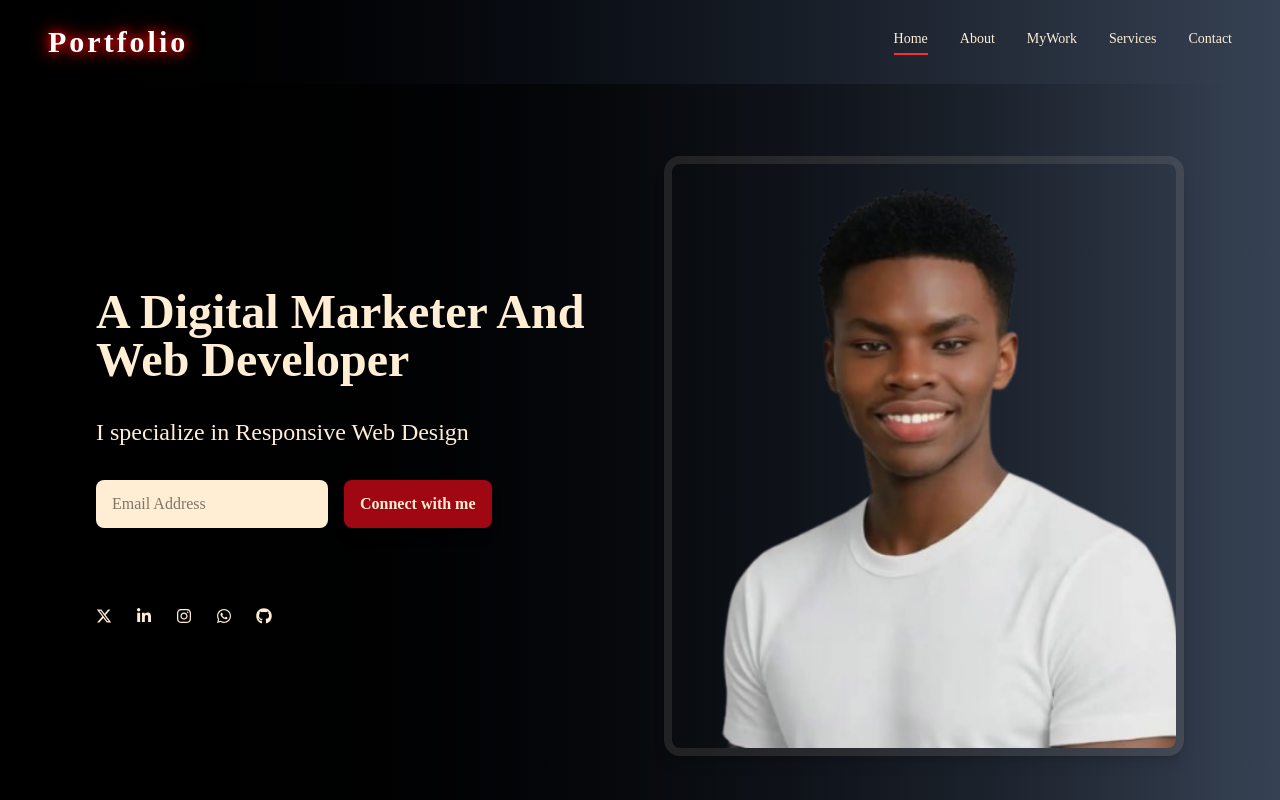
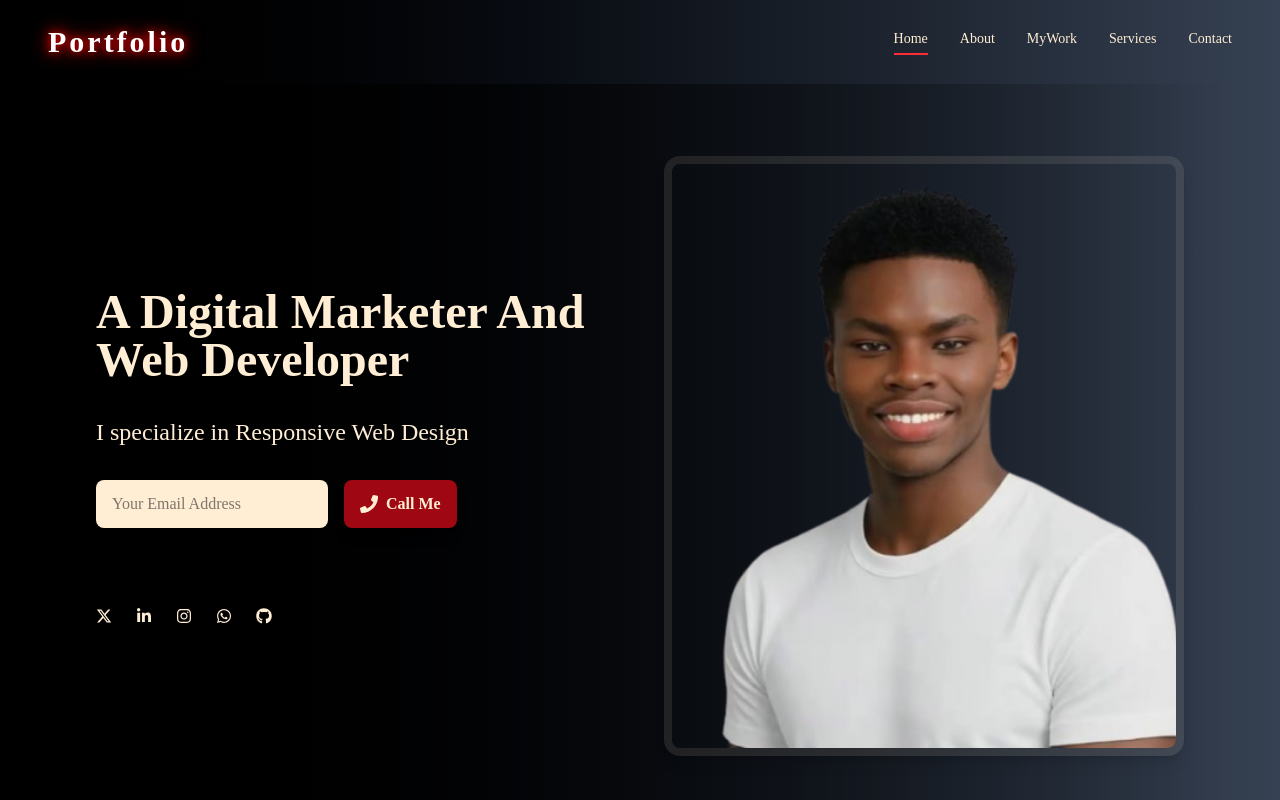
Before and after one commit to Segeramos/Crimson, a React (Vite) app: page / in a window 1280 px wide. Shown: the top 800 px of the page. Built offline with nearby package versions, Linux system fonts and the light colour scheme.

Commit message:
added call button

```diff
--- a/src/components/Contact.jsx
+++ b/src/components/Contact.jsx
@@ -10,12 +10,14 @@ const Contact = () => {
   const sendEmail = (e) => {
     e.preventDefault();
 
-    emailjs.sendForm(
+    emailjs
+      .sendForm(
         import.meta.env.VITE_EMAILJS_SERVICE_ID,
         import.meta.env.VITE_EMAILJS_TEMPLATE_ID,
         form.current,
         import.meta.env.VITE_EMAILJS_PUBLIC_KEY
-    ).then(
+      )
+      .then(
         (result) => {
           console.log(result.text);
           setToast({ message: 'Message sent successfully!', type: 'success', show: true });
@@ -33,7 +35,10 @@ const Contact = () => {
 
   return (
     <div className="min-h-screen bg-gradient-to-r from-black py-16 px-4 sm:px-8 text-orange-100 relative">
-
+      {/* Toast Notification */}
+      {toast.show && (
+        <Toast message={toast.message} type={toast.type} />
+      )}
 
       <div className="max-w-6xl mx-auto grid grid-cols-1 md:grid-cols-2 gap-12 items-start">
         {/* Left: Contact Info */}
@@ -66,32 +71,56 @@ const Contact = () => {
           <div className="grid grid-cols-1 sm:grid-cols-1 gap-4">
             <div>
               <label className="block text-sm font-medium">Your Name</label>
-              <input name="your_name" type="text" placeholder="Your_Name" required className="w-full border border-orange-100 rounded px-3 py-2 mt-1 bg-transparent text-orange-100" />
+              <input
+                name="your_name"
+                type="text"
+                placeholder="Your_Name"
+                required
+                className="w-full border border-orange-100 rounded px-3 py-2 mt-1 bg-transparent text-orange-100"
+              />
             </div>
-
           </div>
 
           <div>
             <label className="block text-sm font-medium">Email</label>
-            <input name="email" type="email" placeholder="example@email.com" required className="w-full border border-orange-100 rounded px-3 py-2 mt-1 bg-transparent text-orange-100" />
+            <input
+              name="email"
+              type="email"
+              placeholder="example@email.com"
+              required
+              className="w-full border border-orange-100 rounded px-3 py-2 mt-1 bg-transparent text-orange-100"
+            />
           </div>
 
           <div>
             <label className="block text-sm font-medium">Phone (optional)</label>
-            <input name="phone" type="text" placeholder="xxx-xxx-xxxx" className="w-full border border-orange-100 rounded px-3 py-2 mt-1 bg-transparent text-orange-100" />
+            <input
+              name="phone"
+              type="text"
+              placeholder="xxx-xxx-xxxx"
+              className="w-full border border-orange-100 rounded px-3 py-2 mt-1 bg-transparent text-orange-100"
+            />
           </div>
 
           <div>
             <label className="block text-sm font-medium">Message</label>
-            <textarea name="message" rows="5" placeholder="Type your message ..." required className="w-full border border-gray-300 rounded px-3 py-2 mt-1 bg-transparent text-orange-100"></textarea>
+            <textarea
+              name="message"
+              rows="5"
+              placeholder="Type your message ..."
+              required
+              className="w-full border border-gray-300 rounded px-3 py-2 mt-1 bg-transparent text-orange-100"
+            ></textarea>
           </div>
 
-          <button type="submit" className="bg-red-800 hover:bg-red-700 text-orange-100 font-semibold py-2 px-8 rounded-full transition cursor-pointer">
+          <button
+            type="submit"
+            className="bg-red-800 hover:bg-red-700 text-orange-100 font-semibold py-2 px-8 rounded-full transition cursor-pointer"
+          >
             Submit
           </button>
         </form>
       </div>
-
     </div>
   );
 };
--- a/src/components/Home.jsx
+++ b/src/components/Home.jsx
@@ -1,13 +1,18 @@
+import React, { useState, useRef } from "react";
 import { about } from "../data";
 import { motion } from "framer-motion";
 import Footer from "./Footer";
-import { FaXTwitter } from 'react-icons/fa6';
+import emailjs from "@emailjs/browser";
+import Toast from "./Toast";
+import { FaXTwitter } from "react-icons/fa6";
 import {
   FaGithub,
   FaInstagram,
   FaLinkedinIn,
-  FaWhatsapp
-} from 'react-icons/fa';
+  FaWhatsapp,
+} from "react-icons/fa";
+import { FaPhone } from "react-icons/fa";
+
 
 // Animation variants
 const iconsContainer = {
@@ -24,11 +29,54 @@ const iconItem = {
   show: {
     opacity: 1,
     x: 0,
-    transition: { type: "spring", stiffness: 350, damping: 24 }
+    transition: { type: "spring", stiffness: 350, damping: 24 },
   },
 };
 
 export default function Home() {
+  const [email, setEmail] = useState("");
+  const [toast, setToast] = useState({ message: "", type: "", show: false });
+  const form = useRef();
+
+  const sendRequest = (e) => {
+    e.preventDefault();
+
+    const templateParams = {
+      to_name: "Amos",
+      from_name: email,
+      message: "I need your service.",
+    };
+
+    emailjs
+      .send(
+        import.meta.env.VITE_EMAILJS_SERVICE_ID,
+        import.meta.env.VITE_EMAILJS_TEMPLATE_ID,
+        templateParams,
+        import.meta.env.VITE_EMAILJS_PUBLIC_KEY
+      )
+      .then(
+        (result) => {
+          console.log(result.text);
+          setToast({
+            message: "Request sent successfully!",
+            type: "success",
+            show: true,
+          });
+          setTimeout(() => setToast({ ...toast, show: false }), 3000);
+          setEmail("");
+        },
+        (error) => {
+          console.log(error.text);
+          setToast({
+            message: "Failed to send request.",
+            type: "error",
+            show: true,
+          });
+          setTimeout(() => setToast({ ...toast, show: false }), 3000);
+        }
+      );
+  };
+
   return (
     <motion.div
       className="min-h-screen bg-gradient-to-r from-black py-16 px-4 sm:px-6 md:px-8 lg:px-12 text-orange-100 relative"
@@ -36,6 +84,9 @@ export default function Home() {
       animate={{ opacity: 1 }}
       transition={{ duration: 1 }}
     >
+      {/* Toast */}
+      {toast.show && <Toast message={toast.message} type={toast.type} />}
+
       {/* Hero Section */}
       <div className="flex flex-col-reverse lg:flex-row items-center justify-between flex-1 container mx-auto gap-12 py-12 md:py-2">
         {/* Left */}
@@ -45,10 +96,19 @@ export default function Home() {
             className="text-3xl sm:text-4xl lg:text-5xl font-bold text-center lg:text-left"
             initial={{ opacity: 0, y: -80 }}
             animate={{ opacity: 1, y: 0 }}
-            transition={{ duration: 0.9, delay: 0.2, type: "spring", stiffness: 120 }}
+            transition={{
+              duration: 0.9,
+              delay: 0.2,
+              type: "spring",
+              stiffness: 120,
+            }}
           >
-            <span className="text-orange-100 font-extrabold">A Digital Marketer And </span>
-            <span className="text-orange-100 font-extrabold">Web Developer</span>
+            <span className="text-orange-100 font-extrabold">
+              A Digital Marketer And{" "}
+            </span>
+            <span className="text-orange-100 font-extrabold">
+              Web Developer
+            </span>
           </motion.h1>
           {/* Animated Tagline */}
           <motion.p
@@ -60,7 +120,9 @@ export default function Home() {
             {about.tagline}
           </motion.p>
           {/* Animated Form */}
-          <motion.div
+          <motion.form
+            ref={form}
+            onSubmit={sendRequest}
             className="flex flex-col sm:flex-row sm:space-x-4 space-y-4 sm:space-y-0 mt-6 sm:mt-8 w-full max-w-md mx-auto lg:mx-0"
             initial={{ opacity: 0, scale: 0.95 }}
             animate={{ opacity: 1, scale: 1 }}
@@ -68,17 +130,24 @@ export default function Home() {
           >
             <input
               type="email"
-              placeholder="Email Address"
+              placeholder="Your Email Address"
+              required
+              value={email}
+              onChange={(e) => setEmail(e.target.value)}
               className="w-full sm:w-auto rounded-lg px-4 py-3 bg-orange-100 text-black focus:outline-none focus:ring-4 focus:ring-red-500 transition"
             />
-            <motion.button
-              className="w-full sm:w-auto bg-red-800 hover:bg-red-700 text-orange-100 rounded-lg px-4 py-3 font-semibold shadow-lg hover:scale-105 transition"
-              whileHover={{ scale: 1.08, boxShadow: "0px 0px 12px 2px #ea580c55" }}
-              whileTap={{ scale: 0.98 }}
+
+            {/* call button */}
+            <a
+              href="tel:+254703687830"
+              className="w-full sm:w-auto bg-red-800 hover:bg-red-700 text-orange-100 rounded-lg px-4 py-3 font-semibold shadow-lg hover:scale-105 transition inline-flex items-center justify-center space-x-2"
             >
-              Connect with me
-            </motion.button>
-          </motion.div>
+              <FaPhone className="text-lg" />
+              <span>Call Me</span>
+            </a>
+
+
+          </motion.form>
           {/* Social links */}
           <motion.div
             className="flex justify-center lg:justify-start space-x-4 sm:space-x-6 mt-20"
@@ -96,7 +165,7 @@ export default function Home() {
                 scale: 1.25,
                 rotate: [0, -8, 8, 0],
                 boxShadow: "0px 4px 24px 0px #fbbf24aa",
-                transition: { type: "spring", stiffness: 400, damping: 8 }
+                transition: { type: "spring", stiffness: 400, damping: 8 },
               }}
               whileTap={{ scale: 0.93 }}
             >
@@ -112,7 +181,7 @@ export default function Home() {
                 scale: 1.25,
                 rotate: [0, -8, 8, 0],
                 boxShadow: "0px 4px 24px 0px #0a66c2aa",
-                transition: { type: "spring", stiffness: 400, damping: 8 }
+                transition: { type: "spring", stiffness: 400, damping: 8 },
               }}
               whileTap={{ scale: 0.93 }}
             >
@@ -128,7 +197,7 @@ export default function Home() {
                 scale: 1.25,
                 rotate: [0, -8, 8, 0],
                 boxShadow: "0px 4px 24px 0px #f43f5ea0",
-                transition: { type: "spring", stiffness: 400, damping: 8 }
+                transition: { type: "spring", stiffness: 400, damping: 8 },
               }}
               whileTap={{ scale: 0.93 }}
             >
@@ -144,7 +213,7 @@ export default function Home() {
                 scale: 1.25,
                 rotate: [0, -8, 8, 0],
                 boxShadow: "0px 4px 24px 0px #25d366aa",
-                transition: { type: "spring", stiffness: 400, damping: 8 }
+                transition: { type: "spring", stiffness: 400, damping: 8 },
               }}
               whileTap={{ scale: 0.93 }}
             >
@@ -160,7 +229,7 @@ export default function Home() {
                 scale: 1.25,
                 rotate: [0, -8, 8, 0],
                 boxShadow: "0px 4px 24px 0px #fbbf24aa",
-                transition: { type: "spring", stiffness: 400, damping: 8 }
+                transition: { type: "spring", stiffness: 400, damping: 8 },
               }}
               whileTap={{ scale: 0.93 }}
             >
@@ -179,7 +248,7 @@ export default function Home() {
             animate={{
               opacity: 1,
               x: [300, -30, 20, -10, 0],
-              rotate: [6, 0, 2, -1, 0]
+              rotate: [6, 0, 2, -1, 0],
             }}
             transition={{
               duration: 1.5,
--- a/src/components/Toast.jsx
+++ b/src/components/Toast.jsx
@@ -1,7 +1,7 @@
 import React from 'react';
 
 const Toast = ({ message, type }) => {
-  const color = type === 'success' ? 'bg-orange-500' : 'bg-orange-500';
+  const color = type === 'success' ? 'bg-red-500' : 'bg-red-500';
 
   return (
      <div className={`fixed top-1/2 left-1/2 transform -translate-x-1/2 -translate-y-1/2 px-6 py-3 text-white rounded shadow-lg ${color} z-50`}>
```
Also changed, not shown: vercel.json, 1 other file (tests, documents, lock files or other folders). Lines whose indentation alone changed are shown as unchanged.
